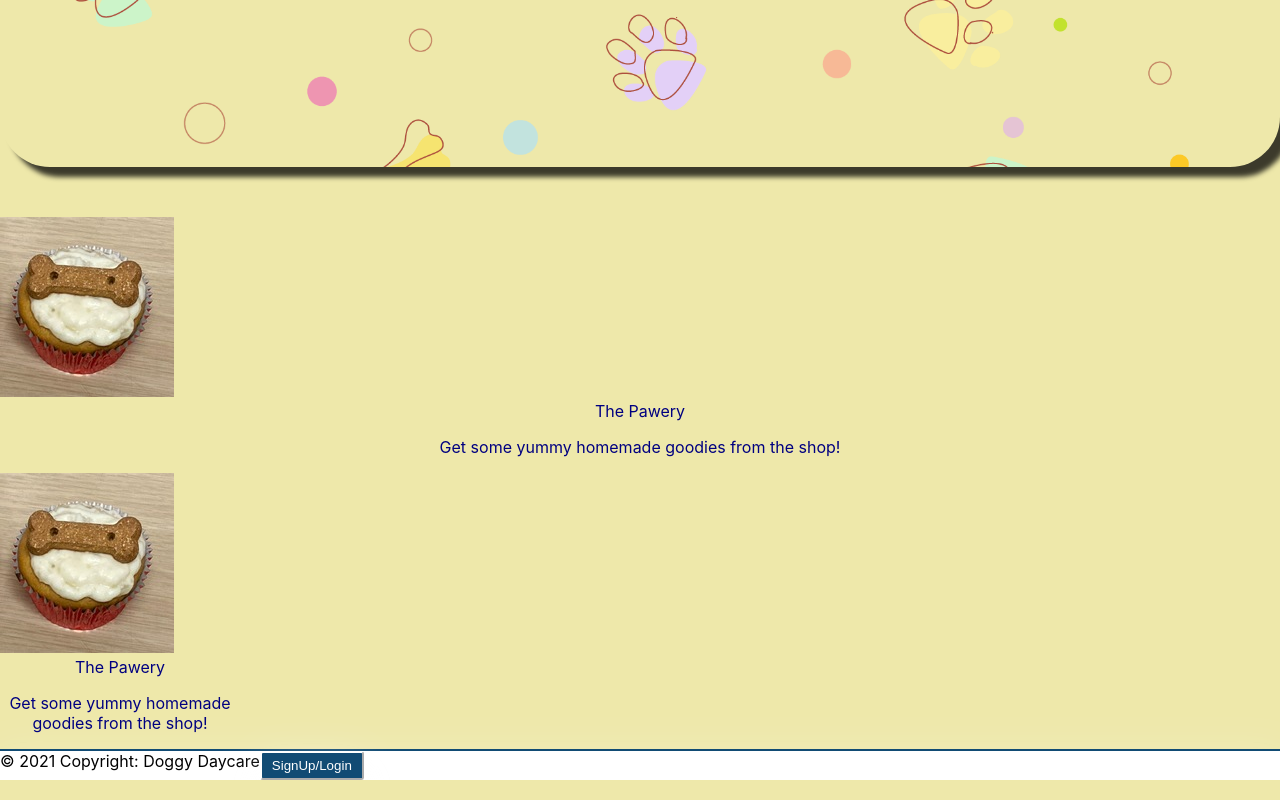
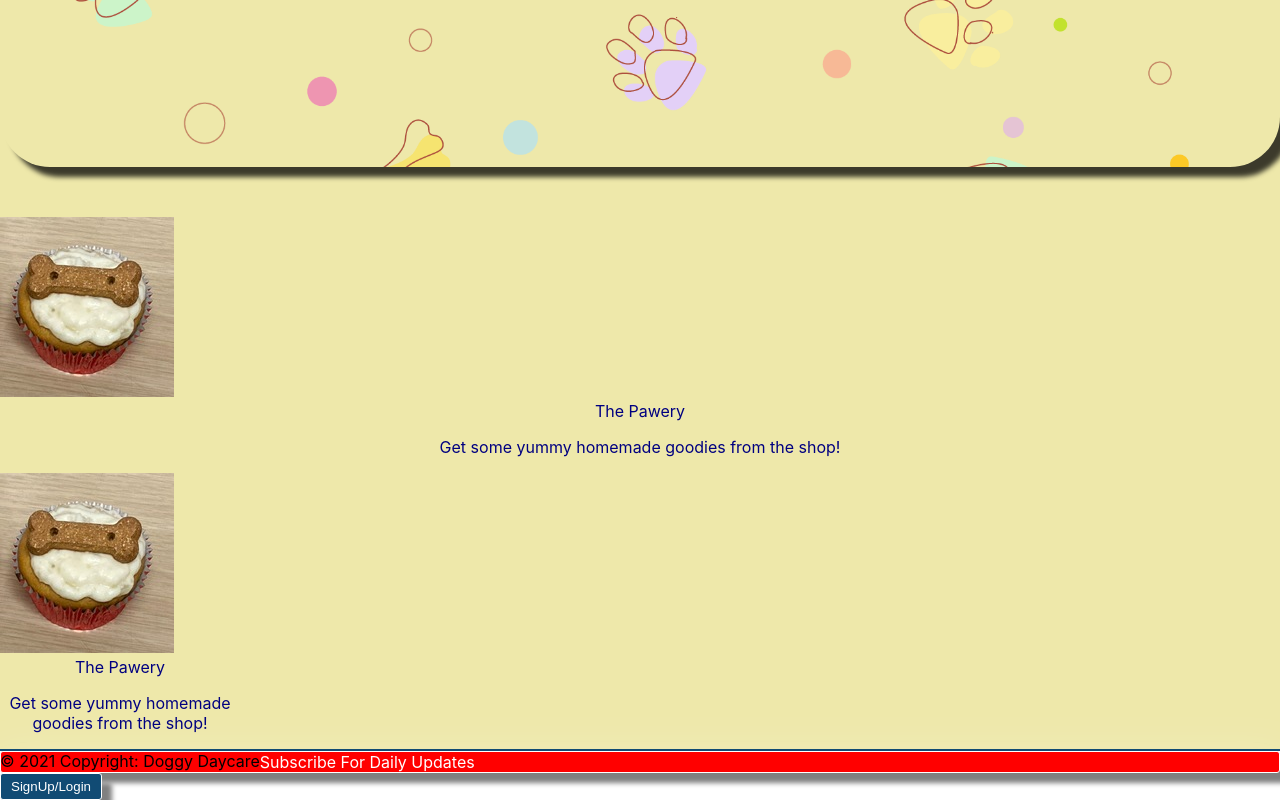
Before and after one commit to rubbokate/doggy-daycare, a React (Create React App) app in the folder happy-paws/: page /train in a window 1280 px wide. Shown: the part 330-1130 px from the top of the page. Built offline with nearby package versions, Linux system fonts and the light colour scheme; no server answers; the HTML template or start-up script is replaced by a standard one.

Commit message:
styled subscription caption/ signup/login button

```diff
--- a/happy-paws/src/components/Footer/index.js
+++ b/happy-paws/src/components/Footer/index.js
@@ -10,8 +10,12 @@ const Footer = () => {
         <StyledFooter sticky="bottom">
             <div style={{ float: "left" }}>© 2021 Copyright: Doggy Daycare</div>
             <div style={{ float: "right", marginLeft: "auto" }}>
+
+
+
                 <Link to="/about"></Link> <Link to="/about"></Link>
             </div>
+
             <ModalButton />
         </StyledFooter>
     );
--- a/happy-paws/src/components/ModalButton/index.js
+++ b/happy-paws/src/components/ModalButton/index.js
@@ -1,5 +1,5 @@
 import React, { useState } from 'react';
-import { LoginButton } from './styles';
+import { LoginButton, SubscriptionCaption } from './styles';
 import SignupLoginModal from "../layout/SignupLoginModal";
 
 function ModalButton() {
@@ -8,6 +8,15 @@ function ModalButton() {
 
     return (
         <div>
+       <SubscriptionCaption>
+
+       Subscribe For Daily Updates
+
+       </SubscriptionCaption>
+
+
+
+
             <LoginButton size="lg" onClick={() => setShow(true)}>
                 SignUp/Login{" "}
                 <span role="img" aria-label="rocket">
--- a/happy-paws/src/components/ModalButton/styles.js
+++ b/happy-paws/src/components/ModalButton/styles.js
@@ -30,6 +30,9 @@ export const LoginButton = styled(Button)`
         box-shadow: 0 24px 38px 3px rgba(0, 0, 0, 0.14), 0 9px 46px 8px rgba(0, 0, 0, 0.12),
             0 11px 15px -7px rgba(0, 0, 0, 0.2);
     }
+    border: 1px solid;
+border-radius: 3px;
+box-shadow: 10px 10px 5px grey;
 `;
 
 export const ResponsiveHeader2 = styled("h2")`
@@ -64,3 +67,12 @@ export const VerticalCenterWrapper = styled("div")`
     height: 100% !important;
     display: flex;
 `;
+
+export const SubscriptionCaption = styled("div")`
+background-color: red;
+color: white;
+border: 1px solid;
+border-radius: 3px;
+box-shadow: 10px 10px 5px grey;
+
+`;
```
